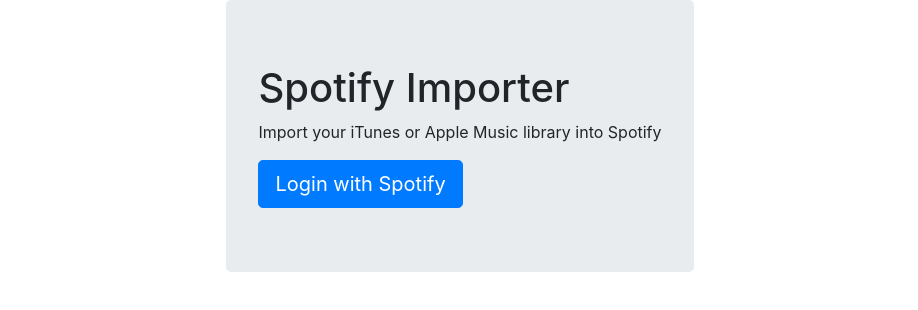
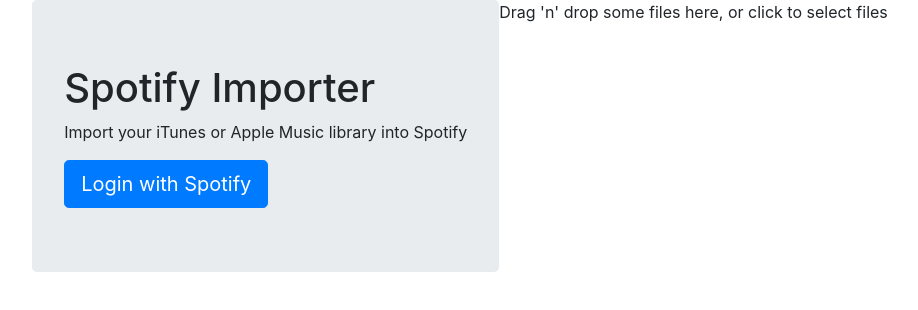
Before and after one commit to bjubes/spotify-importer, a React (Create React App) app: page / in a window 1280 px wide. Shown: the top 310 px of the page, without its empty margins (180-1098 px from the left). Built offline with nearby package versions, Linux system fonts and the light colour scheme.

Commit message:
dropzone

```diff
--- a/package.json
+++ b/package.json
@@ -10,6 +10,7 @@
     "react": "^17.0.1",
     "react-bootstrap": "^1.4.0",
     "react-dom": "^17.0.1",
+    "react-dropzone": "^11.2.4",
     "react-router-dom": "^5.2.0",
     "react-scripts": "4.0.1",
     "web-vitals": "^0.2.4"
--- a/src/App.js
+++ b/src/App.js
@@ -3,7 +3,7 @@
 import { BrowserRouter as Router, Switch, Route } from 'react-router-dom'
 import { Home } from './Home'
 import { Callback } from './Callback'
-
+import { XMLDropzone } from './XMLDropzone'
 function App() {
   return (
     <Router>
@@ -13,6 +13,7 @@
         </Route>
         <Route path="/">
           <Home />
+          < XMLDropzone />
         </Route>
       </Switch>
     </Router>
--- /dev/null
+++ b/src/XMLDropzone.js
@@ -0,0 +1,28 @@
+import React, { useCallback } from 'react'
+import { useDropzone } from 'react-dropzone'
+
+export function XMLDropzone() {
+  const onDrop = useCallback((acceptedFiles) => {
+    acceptedFiles.forEach((file) => {
+      const reader = new FileReader()
+
+      reader.onabort = () => console.log('file reading was aborted')
+      reader.onerror = () => console.log('file reading has failed')
+      reader.onload = () => {
+        // Do whatever you want with the file contents
+        const binaryStr = reader.result
+        console.log(binaryStr)
+      }
+      reader.readAsArrayBuffer(file)
+    })
+
+  }, [])
+  const { getRootProps, getInputProps } = useDropzone({ onDrop })
+
+  return (
+    <div {...getRootProps()}>
+      <input {...getInputProps()} />
+      <p>Drag 'n' drop some files here, or click to select files</p>
+    </div>
+  )
+}
```
Also changed, not shown: 1 other file (tests, documents, lock files or other folders).
